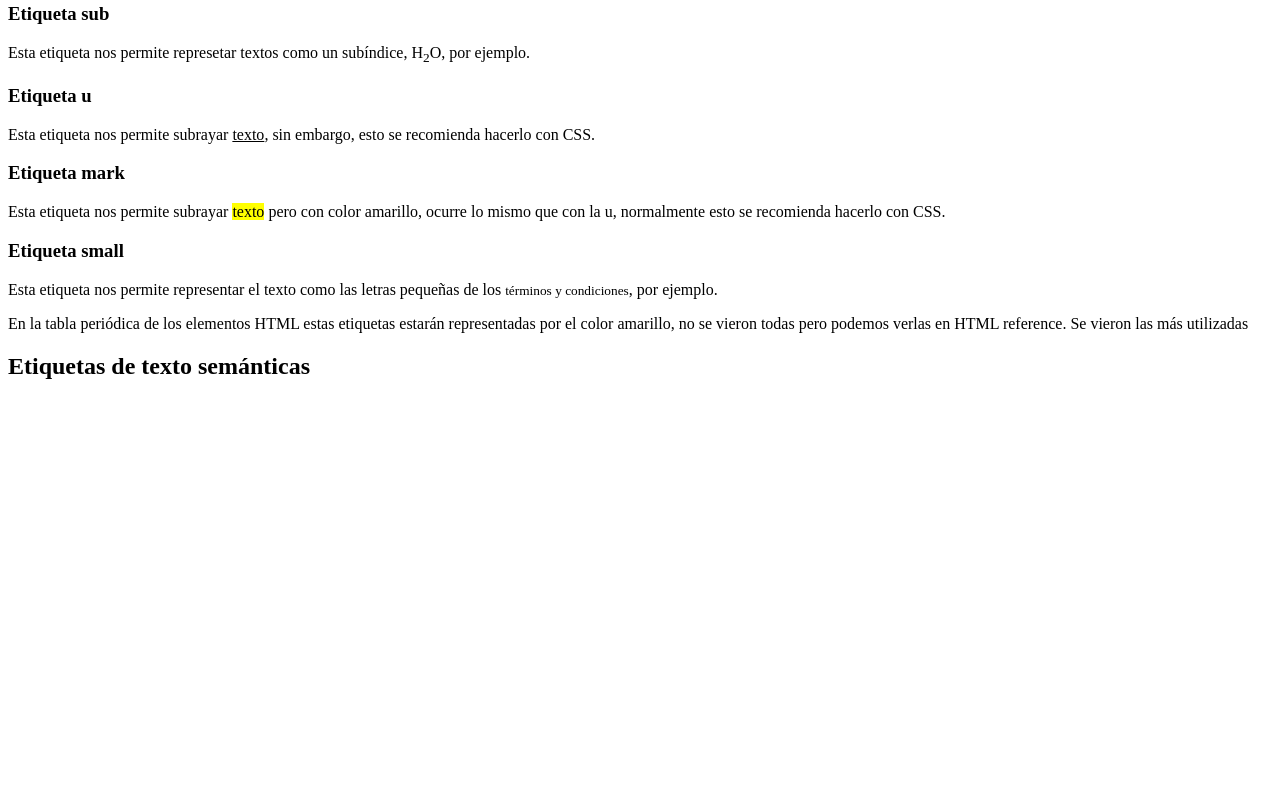
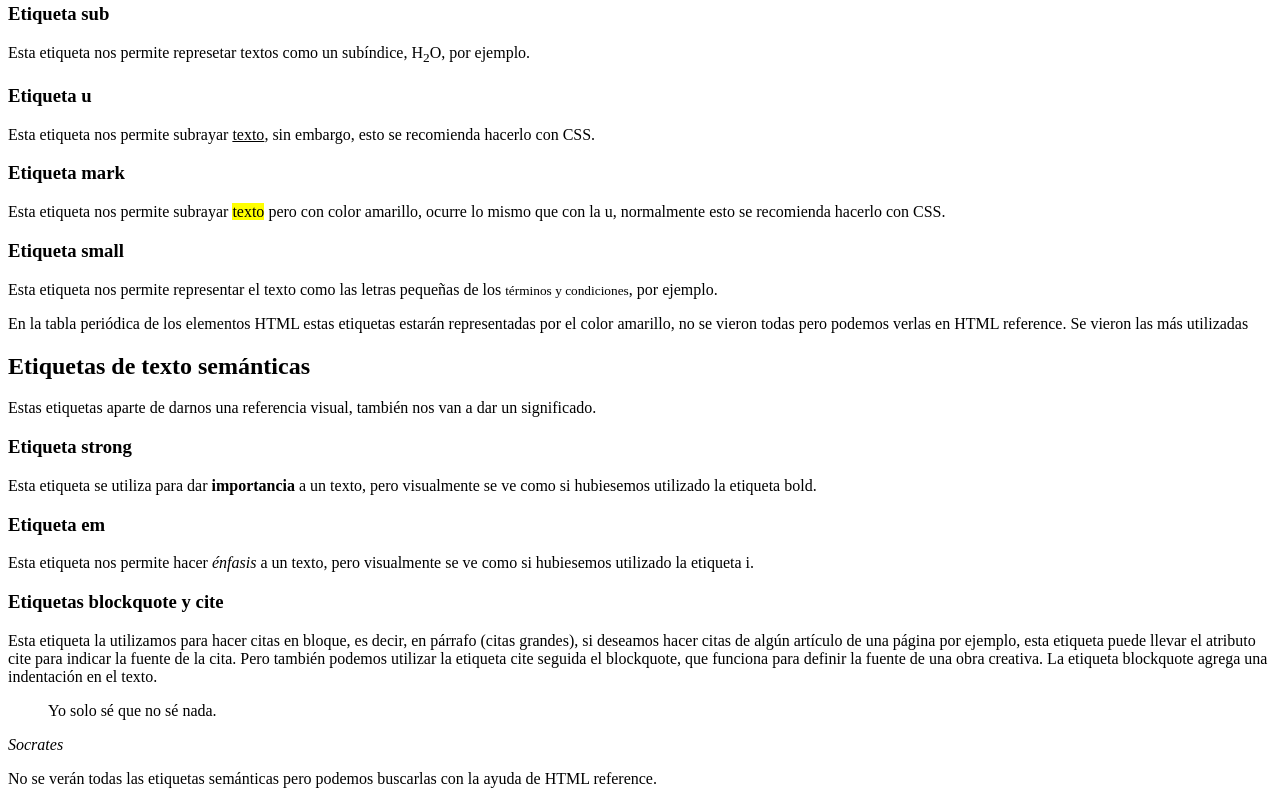
Before and after one commit to jobedosan/Curso-HTML, a plain HTML site: page pages/index.html in a window 1280 px wide. Shown: the part 5063-5867 px from the top of the page. Before the commit the page ends 5462 px from the top, so only its background shows below. Drawn offline with Linux system fonts and the light colour scheme.

Commit message:
Etiquetas de texto semánticas

```diff
--- a/pages/index.html
+++ b/pages/index.html
@@ -426,5 +426,44 @@
     <h2>
         Etiquetas de texto semánticas
     </h2>
+
+    <p>
+        Estas etiquetas aparte de darnos una referencia visual, también nos van a dar un significado.
+    </p>
+
+    <h3>
+        Etiqueta strong
+    </h3>
+
+    <p>
+        Esta etiqueta se utiliza para dar <strong>importancia</strong> a un texto, pero visualmente se ve como si hubiesemos utilizado la etiqueta bold.
+    </p>
+
+    <h3>
+        Etiqueta em
+    </h3>
+
+    <p>
+        Esta etiqueta nos permite hacer <em>énfasis</em> a un texto, pero visualmente se ve como si hubiesemos utilizado la etiqueta i.
+    </p>
+
+    <h3>
+        Etiquetas blockquote y cite
+    </h3>
+
+    <p>
+        Esta etiqueta la utilizamos para hacer citas en bloque, es decir, en párrafo (citas grandes), si deseamos hacer citas de algún artículo de una página por ejemplo, esta etiqueta puede llevar el atributo cite para indicar la fuente de la cita. Pero también podemos utilizar la etiqueta cite seguida el blockquote, que funciona para definir la fuente de una obra creativa. La etiqueta blockquote agrega una indentación en el texto.
+    </p>
+
+    <blockquote>
+        <p>
+            Yo solo sé que no sé nada.
+        </p>
+    </blockquote>
+    <cite>Socrates</cite>
+
+    <p>
+        No se verán todas las etiquetas semánticas pero podemos buscarlas con la ayuda de HTML reference.
+    </p>
 </body>
 </html>
```
